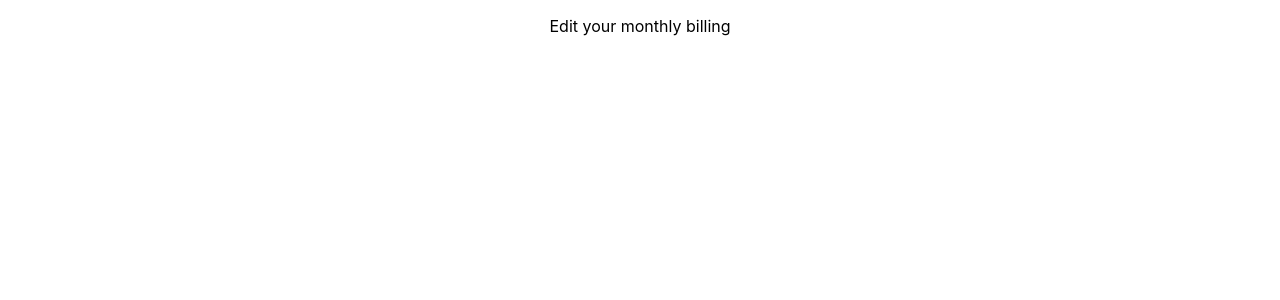
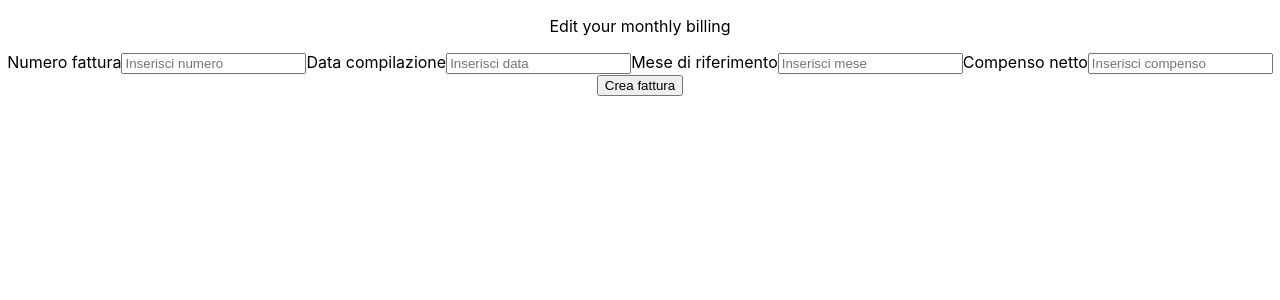
Before and after one commit to Giovanna10/monthly_billing_document_editor, a React (Create React App) app: page / in a window 1280 px wide. Shown: the top 300 px of the page. Built offline with nearby package versions, Linux system fonts and the light colour scheme.

Commit message:
feat: WIP implement API

```diff
--- a/src/App.tsx
+++ b/src/App.tsx
@@ -1,11 +1,18 @@
-import './App.css';
+import "./App.css";
 
 function App() {
   return (
     <div className="App">
-        <p>
-          Edit your monthly billing
-        </p>
+      <p>Edit your monthly billing</p>
+      <label>Numero fattura</label>
+      <input title="invoiceNum" placeholder="Inserisci numero" />
+      <label>Data compilazione</label>
+      <input title="date" placeholder="Inserisci data" />
+      <label>Mese di riferimento</label>
+      <input title="currentMonth" placeholder="Inserisci mese" />
+      <label>Compenso netto</label>
+      <input title="netAmount" placeholder="Inserisci compenso" />
+      <button onClick={() => console.log()}>Crea fattura</button>
     </div>
   );
 }
--- /dev/null
+++ b/src/shared/types/Billing.ts
@@ -0,0 +1 @@
+export type BillingType = "Digital_Center" | "Apophis_Contacts";
--- /dev/null
+++ b/src/shared/types/InvoiceData.ts
@@ -0,0 +1,6 @@
+export type InvoiceDataType = {
+  invoiceNum: string;
+  date: string;
+  currentMonth: string;
+  netAmount: string;
+};
```
Also changed, not shown: src/shared/api/getInvoice.ts (added, +42 -0 lines), 2 other files (tests, documents, lock files or other folders).
